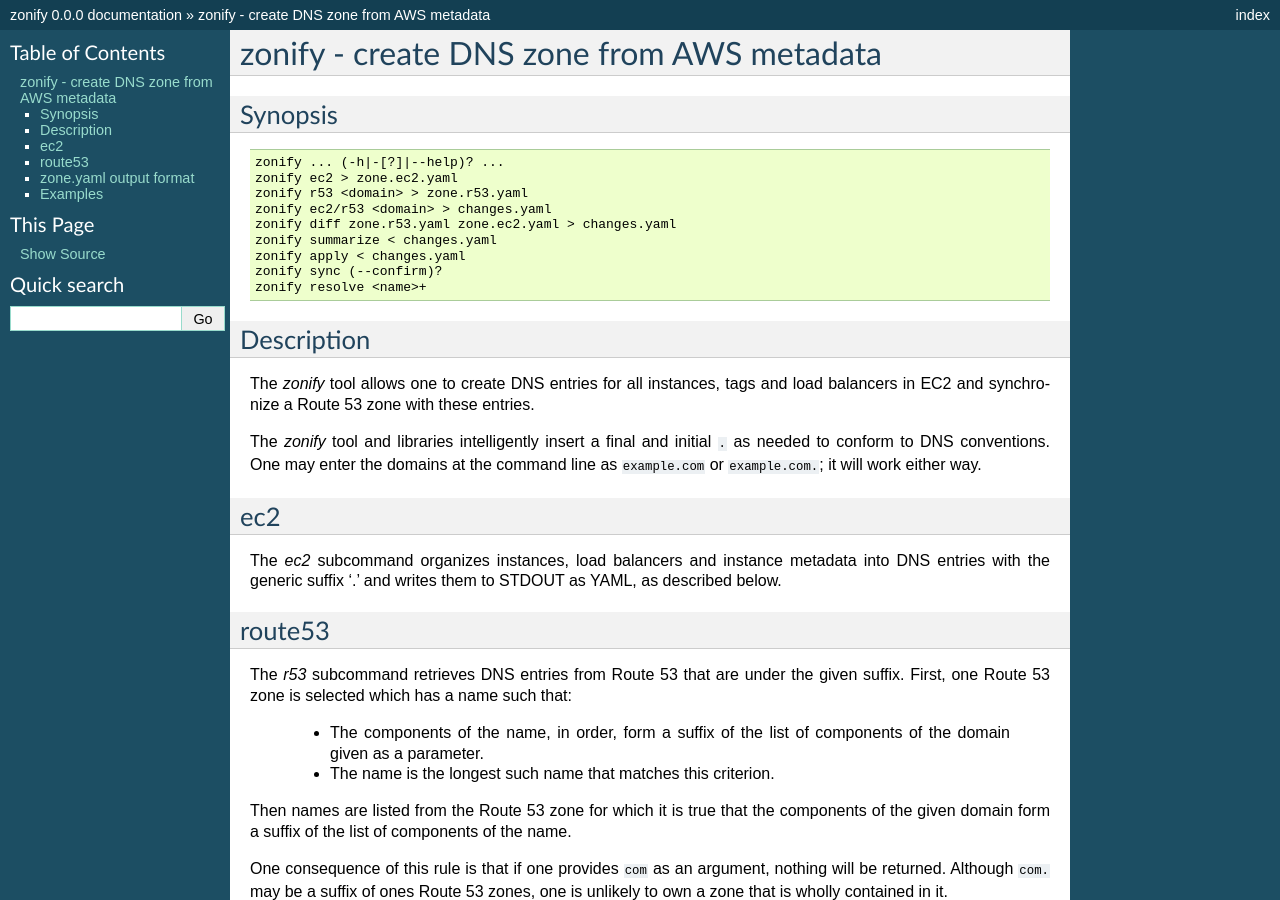
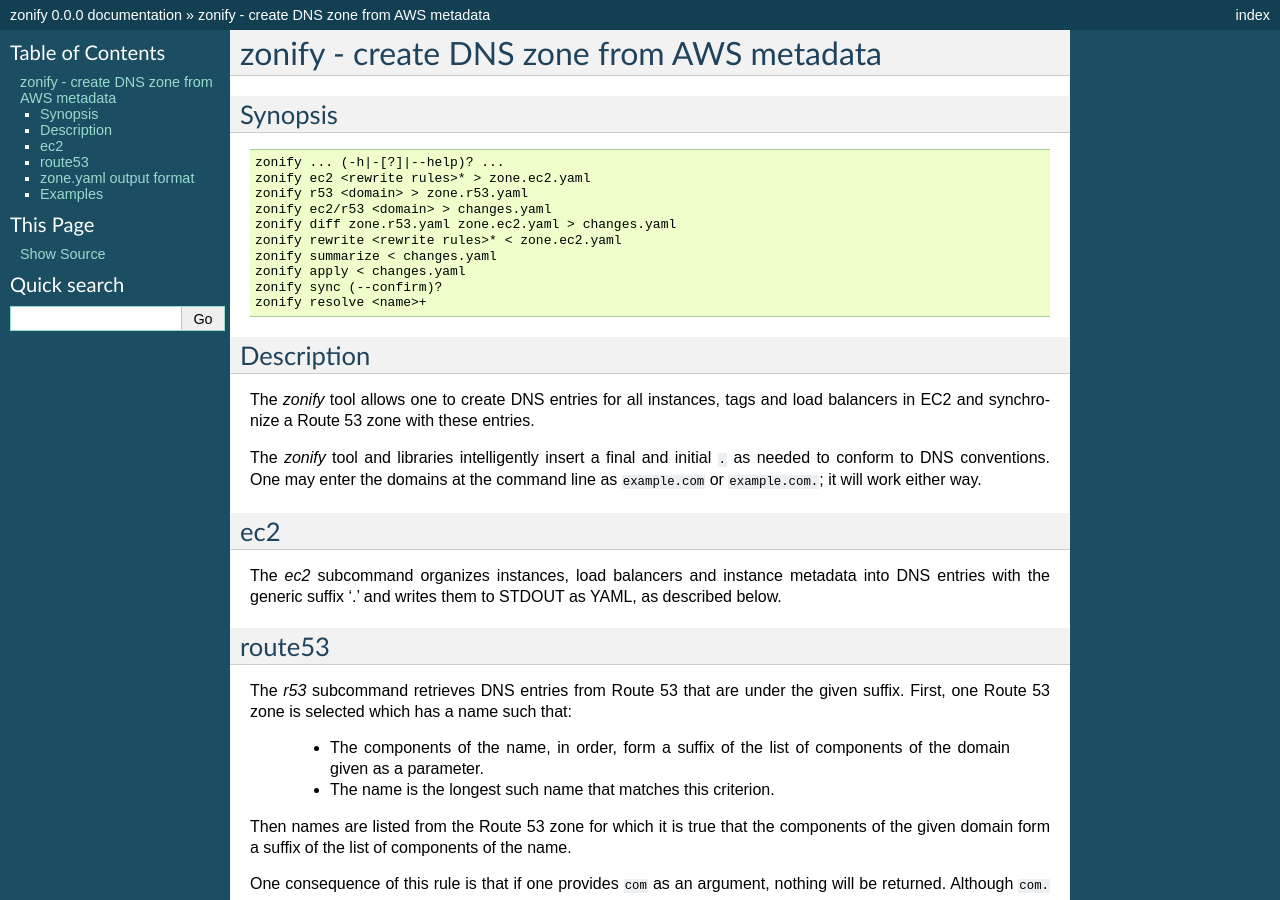
Before and after one commit to airbnb/zonify, a Sphinx documentation site: the page built from docs/source/index.rst, in a window 1280 px wide and 900 px high. Built offline with Sphinx 7.4.7, drawn with Linux system fonts in a browser that asks for light colours.

Commit message:
Up-to-date synopsis.

```diff
--- a/docs/source/index.rst
+++ b/docs/source/index.rst
@@ -8,10 +8,11 @@ Synopsis
 .. code-block:: text
 
     zonify ... (-h|-[?]|--help)? ...
-    zonify ec2 > zone.ec2.yaml
+    zonify ec2 <rewrite rules>* > zone.ec2.yaml
     zonify r53 <domain> > zone.r53.yaml
     zonify ec2/r53 <domain> > changes.yaml
     zonify diff zone.r53.yaml zone.ec2.yaml > changes.yaml
+    zonify rewrite <rewrite rules>* < zone.ec2.yaml
     zonify summarize < changes.yaml
     zonify apply < changes.yaml
     zonify sync (--confirm)?
```
